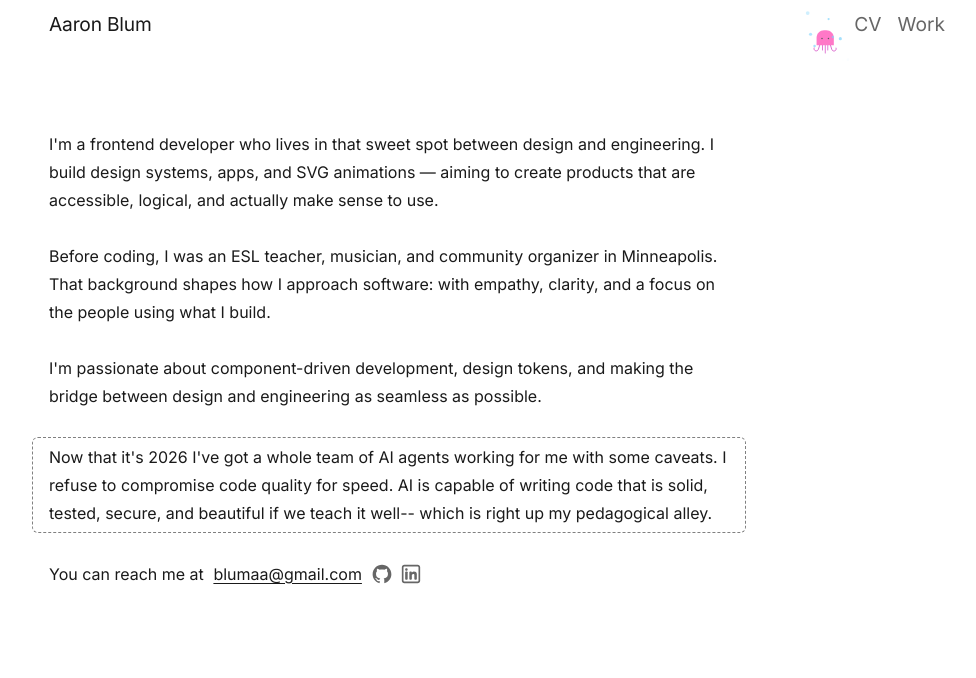
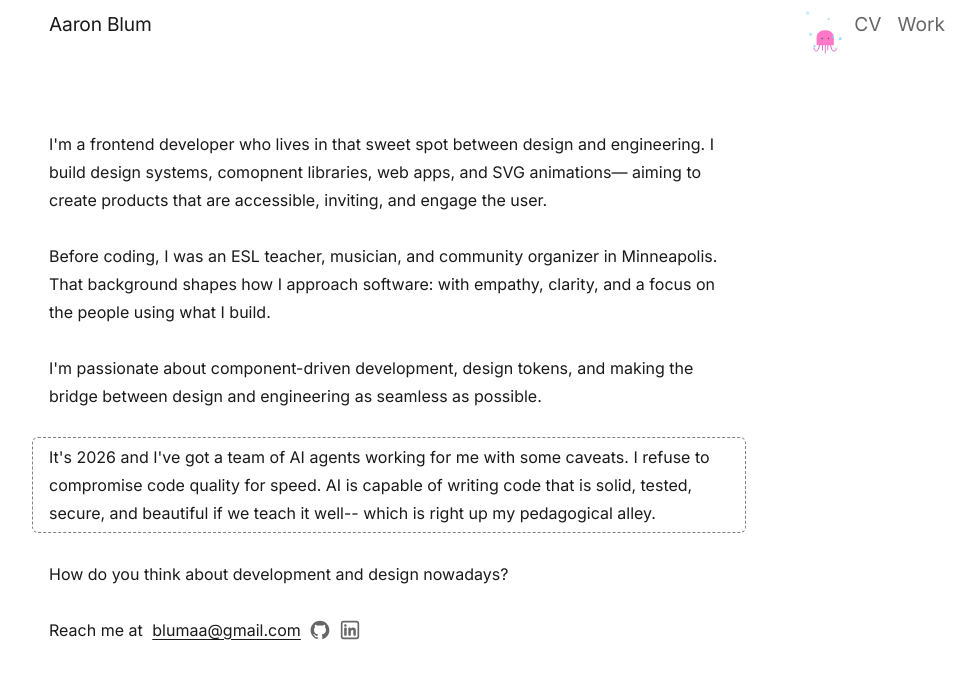
Before and after one commit to blumaa/port-clean, a React (Vite) app: page / in a window 1280 px wide. Shown: the top 678 px of the page, without its empty margins (143-1119 px from the left). Built offline with nearby package versions, Linux system fonts and the light colour scheme.

Commit message:
add cta to homepage

```diff
--- a/src/data/projects.ts
+++ b/src/data/projects.ts
@@ -37,15 +37,6 @@ export const projects: Project[] = [
     githubUrl: 'https://github.com/blumaa/berlin-demo-finder',
   },
   {
-    id: 'mond',
-    name: 'Mond Design System',
-    description:
-      'A monorepo housing 35+ accessible, themeable React components built with TypeScript and Design Tokens. Implements atomic design principles for maximum reusability and consistency.',
-    githubUrl: 'https://github.com/blumaa/mond-design-system',
-    npmUrl: 'https://www.npmjs.com/package/@mond-design-system/theme',
-    storybookUrl: 'https://mond-design-system-component-lib.vercel.app/',
-  },
-  {
     id: 'xclues',
     name: 'xClues games',
     description:
@@ -66,6 +57,15 @@ export const projects: Project[] = [
     githubUrl: 'https://github.com/blumaa/bird-poo',
   },
   {
+    id: 'mond',
+    name: 'Mond Design System',
+    description:
+      'A monorepo housing 35+ accessible, themeable React components built with TypeScript and Design Tokens. Implements atomic design principles for maximum reusability and consistency.',
+    githubUrl: 'https://github.com/blumaa/mond-design-system',
+    npmUrl: 'https://www.npmjs.com/package/@mond-design-system/theme',
+    storybookUrl: 'https://mond-design-system-component-lib.vercel.app/',
+  },
+  {
     id: 'animation-gallery',
     name: 'Animation Gallery',
     description:
--- a/src/pages/HomePage.tsx
+++ b/src/pages/HomePage.tsx
@@ -2,9 +2,8 @@ function HomePage() {
   return (
     <div className="home-bio">
       <p>
-        I'm a frontend developer who lives in that sweet spot between design and engineering. I build design systems, apps, and
-        SVG animations — aiming to create products that are accessible, logical,
-        and actually make sense to use.
+        I'm a frontend developer who lives in that sweet spot between design and engineering. I build design systems, comopnent libraries, web apps, and
+        SVG animations— aiming to create products that are accessible, inviting, and engage the user.
       </p>
       <p>
         Before coding, I was an ESL teacher, musician, and community organizer
@@ -16,12 +15,16 @@ function HomePage() {
         making the bridge between design and engineering as seamless as possible.
       </p>
       <p className="ai-blurb">
-        Now that it's 2026 I've got a whole team of AI agents working for me with some caveats.
-        I refuse to compromise code quality for speed.
-        AI is capable of writing code that is solid, tested, secure, and beautiful if we teach it well-- which is right up my pedagogical alley.
+        It's 2026 and I've got a team of AI agents working for me with some caveats.
+        I refuse to compromise code quality for speed. AI is capable of writing code
+        that is solid, tested, secure, and beautiful if we teach it well--
+        which is right up my pedagogical alley.
       </p>
       <p className="contact-line">
-        You can reach me at{' '}
+        How do you think about development and design nowadays?
+      </p>
+      <p className="contact-line">
+        Reach me at
         <a href="mailto:blumaa@gmail.com">blumaa@gmail.com</a>
         <a href="https://github.com/blumaa" target="_blank" rel="noopener noreferrer" className="social-icon" aria-label="GitHub">
           <svg width="20" height="20" viewBox="0 0 32 32" xmlns="http://www.w3.org/2000/svg"><path d="M16 1.375c-8.282 0-14.996 6.714-14.996 14.996 0 6.585 4.245 12.18 10.148 14.195l0.106 0.031c0.75 0.141 1.025-0.322 1.025-0.721 0-0.356-0.012-1.3-0.019-2.549-4.171 0.905-5.051-2.012-5.051-2.012-0.288-0.925-0.878-1.685-1.653-2.184l-0.016-0.009c-1.358-0.93 0.105-0.911 0.105-0.911 0.987 0.139 1.814 0.718 2.289 1.53l0.008 0.015c0.554 0.995 1.6 1.657 2.801 1.657 0.576 0 1.116-0.152 1.582-0.419l-0.016 0.008c0.072-0.791 0.421-1.489 0.949-2.005l0.001-0.001c-3.33-0.375-6.831-1.665-6.831-7.41-0-0.027-0.001-0.058-0.001-0.089 0-1.521 0.587-2.905 1.547-3.938l-0.003 0.004c-0.203-0.542-0.321-1.168-0.321-1.821 0-0.777 0.166-1.516 0.465-2.182l-0.014 0.034s1.256-0.402 4.124 1.537c1.124-0.321 2.415-0.506 3.749-0.506s2.625 0.185 3.849 0.53l-0.1-0.024c2.849-1.939 4.105-1.537 4.105-1.537 0.285 0.642 0.451 1.39 0.451 2.177 0 0.642-0.11 1.258-0.313 1.83l0.012-0.038c0.953 1.032 1.538 2.416 1.538 3.937 0 0.031-0 0.061-0.001 0.091l0-0.005c0 5.761-3.505 7.029-6.842 7.398 0.632 0.647 1.022 1.532 1.022 2.509 0 0.093-0.004 0.186-0.011 0.278l0.001-0.012c0 2.007-0.019 3.619-0.019 4.106 0 0.394 0.262 0.862 1.031 0.712 6.028-2.029 10.292-7.629 10.292-14.226 0-8.272-6.706-14.977-14.977-14.977-0.006 0-0.013 0-0.019 0h0.001z" fill="currentColor"/></svg>
```
